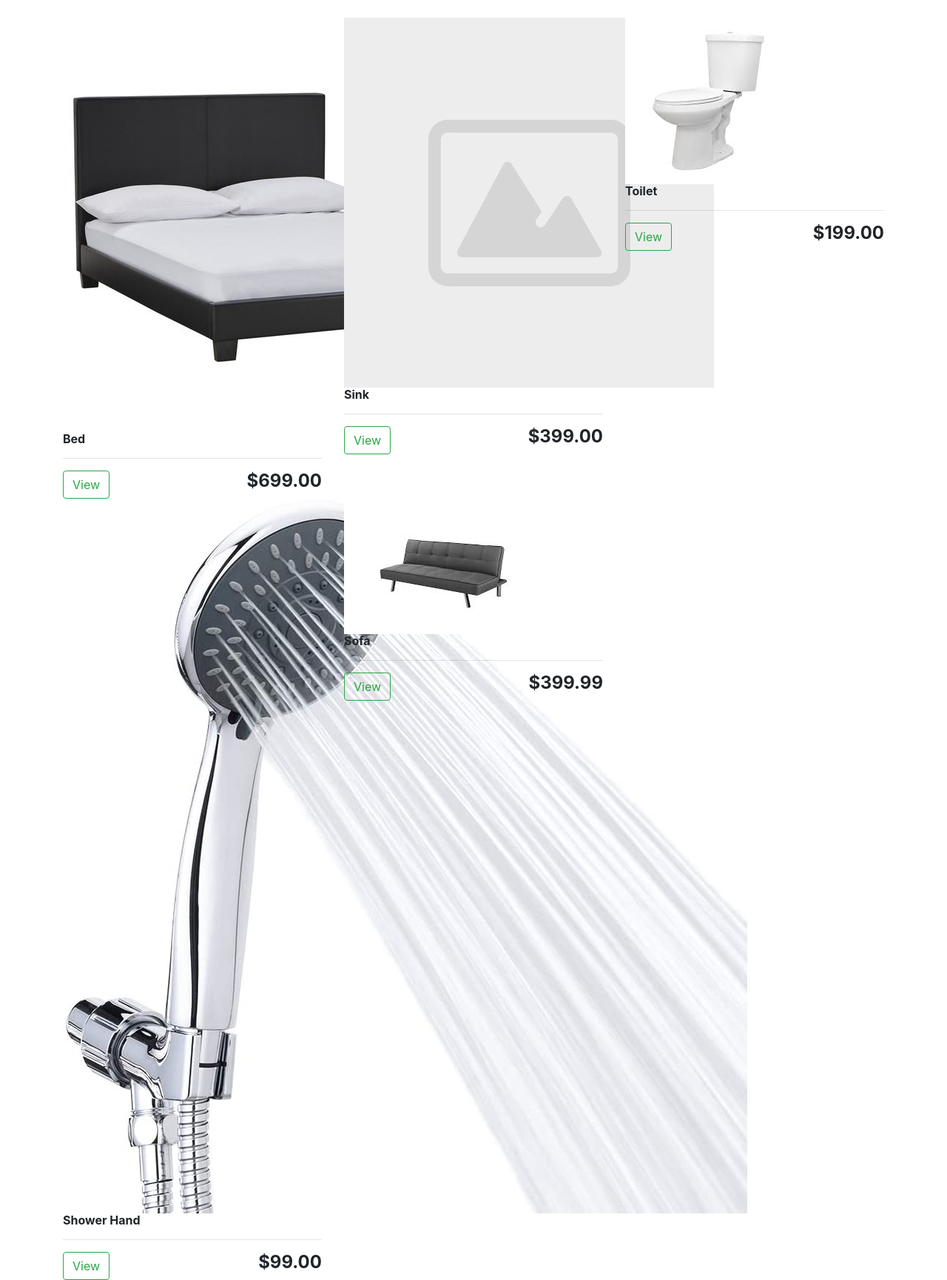
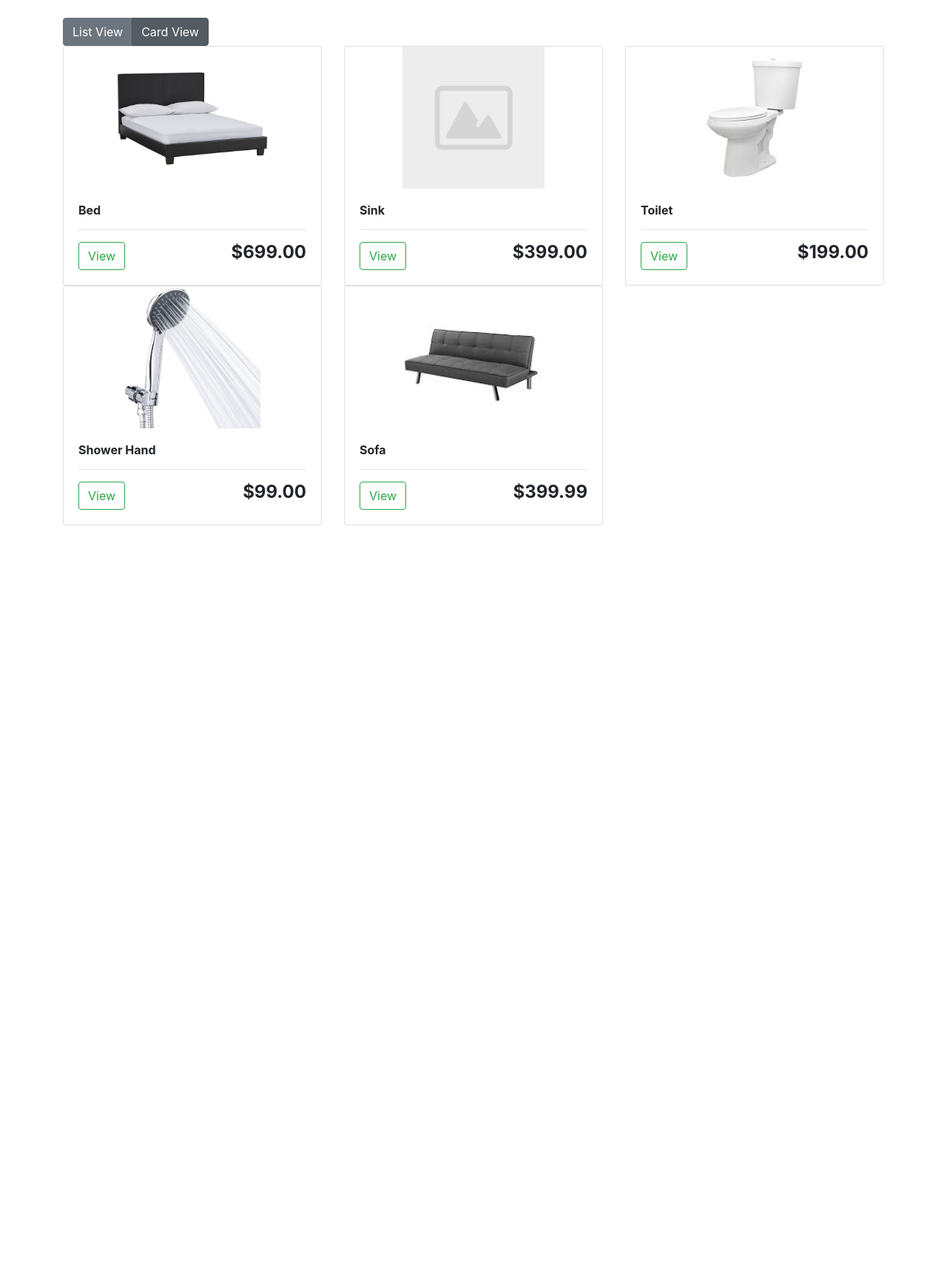
Before and after one commit to SzymonGajdowski/ShopDemo, a Django app: page /card_view/ in a window 1280 px wide. Shown: the part 56-1786 px from the top of the page at 74% size. After the commit the page ends 766 px from the top, so only its background shows below. Run offline with Django 3.2, Linux system fonts and the light colour scheme; data comes from the database, SQL or seed files in the repository; both versions use the stored data as it was after the commit; some libraries are stand-ins or nearby versions.

Commit message:
Add card view and upload photos

```diff
--- a/products/static/css/main.css
+++ b/products/static/css/main.css
@@ -5,3 +5,8 @@
 .category-btn {
     margin: 15px;
 }
+
+.card-img-top {
+    height: 15vw;
+    object-fit: contain;
+}
--- a/products/templates/products/card_view.html
+++ b/products/templates/products/card_view.html
@@ -2,18 +2,27 @@
 {% load static %}
 
 {% block content %}
+
+<div class="btn-group btn-group-toggle" data-toggle="buttons">
+  <a class="btn btn-secondary active" href="{% url 'product_home' %}">
+    <input type="radio" > List View
+  </a>
+  <a class="btn btn-secondary" href="{% url 'card_view' %}">
+    <input type="radio" checked> Card View
+  </a>
+</div>
 	<div class="row">
 	{% for product in products %}
-		<div class="col-lg-4">
-			<img class="thumbnail" src="{{ product.image.url }}">
-			<div class="box-element product">
+		<div class="col-4">
+		<div class="card">
+			<img class="card-img-top" src="{{ product.image.url }}">
+			<div class="card-body">
 				<h6><strong>{{ product.name }}</strong></h6>
 				<hr>
-
 				<a class="btn btn-outline-success" href="{% url 'product_detail' product.id %}">View</a>
 				<h4 style="display: inline-block; float: right"><strong>${{ product.price }}</strong></h4>
-
 			</div>
+		</div>
 		</div>
 	{% endfor %}
 	</div>
--- a/products/templates/products/create_form.html
+++ b/products/templates/products/create_form.html
@@ -4,7 +4,7 @@
 {% block content %}
 
 <div class='forms'>
-<form method="POST">
+<form method="POST", enctype="multipart/form-data">
     {% csrf_token %}
     {{form|crispy}}
     <input type="submit" name="Submit">
--- a/products/views.py
+++ b/products/views.py
@@ -1,8 +1,6 @@
 from django.shortcuts import render, redirect
-from django.http import HttpResponse
 from .models import Category, Product
 from .forms import ProductForm, CategoryForm
-from .filters import ProductFilter
 from django.views.generic import DetailView
 
 def home_view(request):
@@ -45,7 +43,7 @@ def create_product(request):
 
     form = ProductForm()
     if request.method == 'POST':
-        form = ProductForm(request.POST)
+        form = ProductForm(request.POST, request.FILES)
         if form.is_valid():
             form.save()
             return redirect('/')
@@ -58,7 +56,7 @@ def edit_product(request, pk):
     product = Product.objects.get(id=pk)
     form = ProductForm(instance=product)
     if request.method == 'POST':
-        form = ProductForm(request.POST, instance=product)
+        form = ProductForm(request.POST, request.FILES, instance=product)
         if form.is_valid():
             form.save()
             return redirect('/')
```
Also changed, not shown: products/filters.py (deleted, +0 -10 lines), products/templates/products/home.html (+8 -0 lines), db.sqlite3, media/products_images/shower_hand.jpg (added), media/products_images/sofa.jpg (added), media/products_images/toilet.jpg (added), products/static/images/placeholder.png (deleted).
